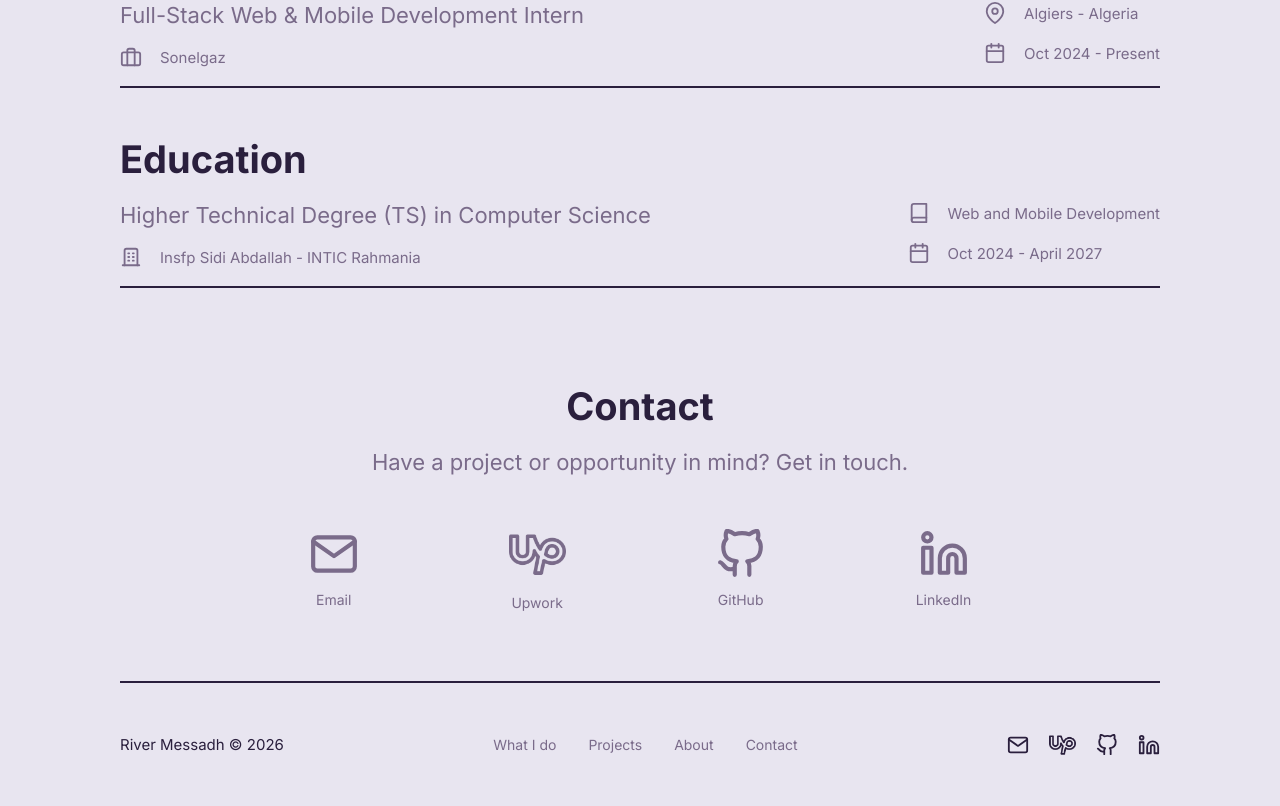
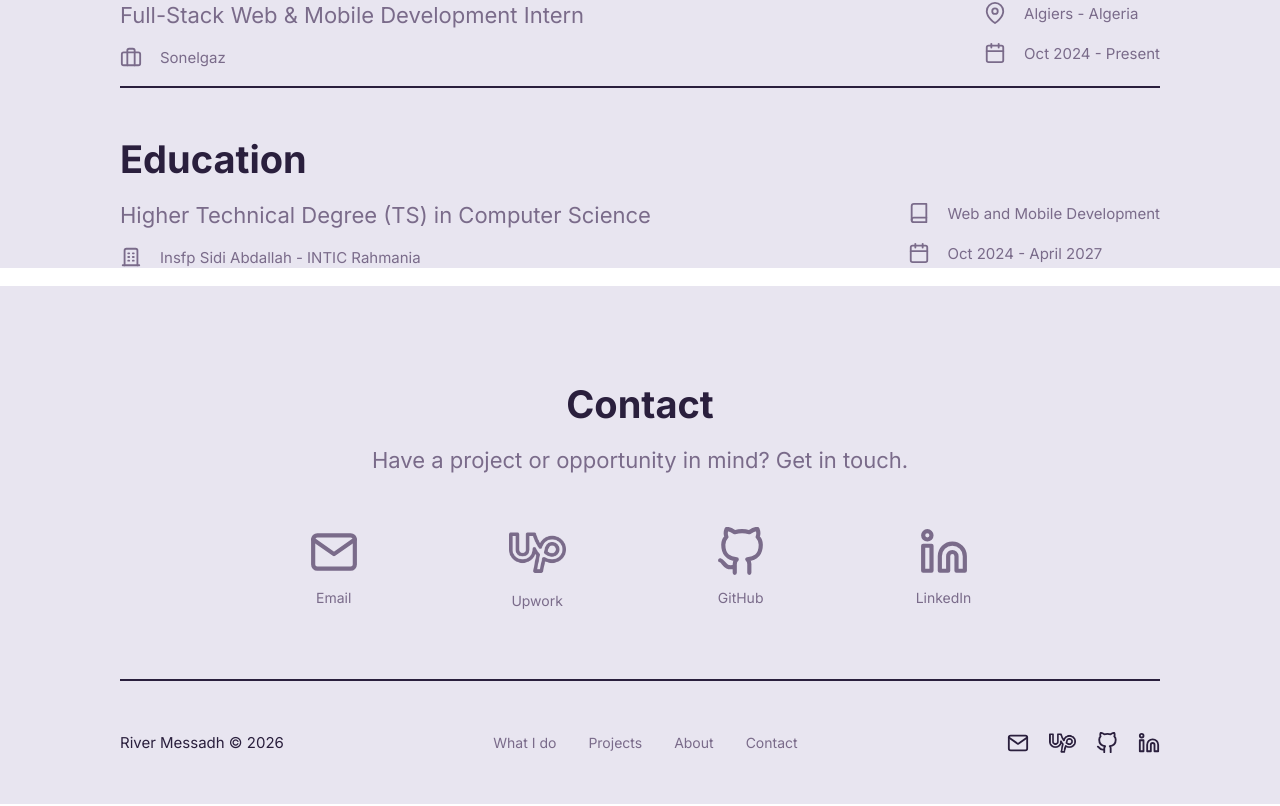
Before and after one commit to riverimenemessadh/2026-portfolio, a Next.js app: page / in a window 1280 px wide. Shown: the part 4104-4910 px from the top of the page. Built offline with nearby package versions, Linux system fonts and the light colour scheme.

Commit message:
ion like how this looks be gone

```diff
--- a/components/sections/About.jsx
+++ b/components/sections/About.jsx
@@ -67,7 +67,7 @@ export default function About() {
                 </div>
               </div>
             </div>
-            <div className={styles.divider} />
+          {/*  <div className={styles.divider} /> */}
           </div>
         ))}
       </div>
```
